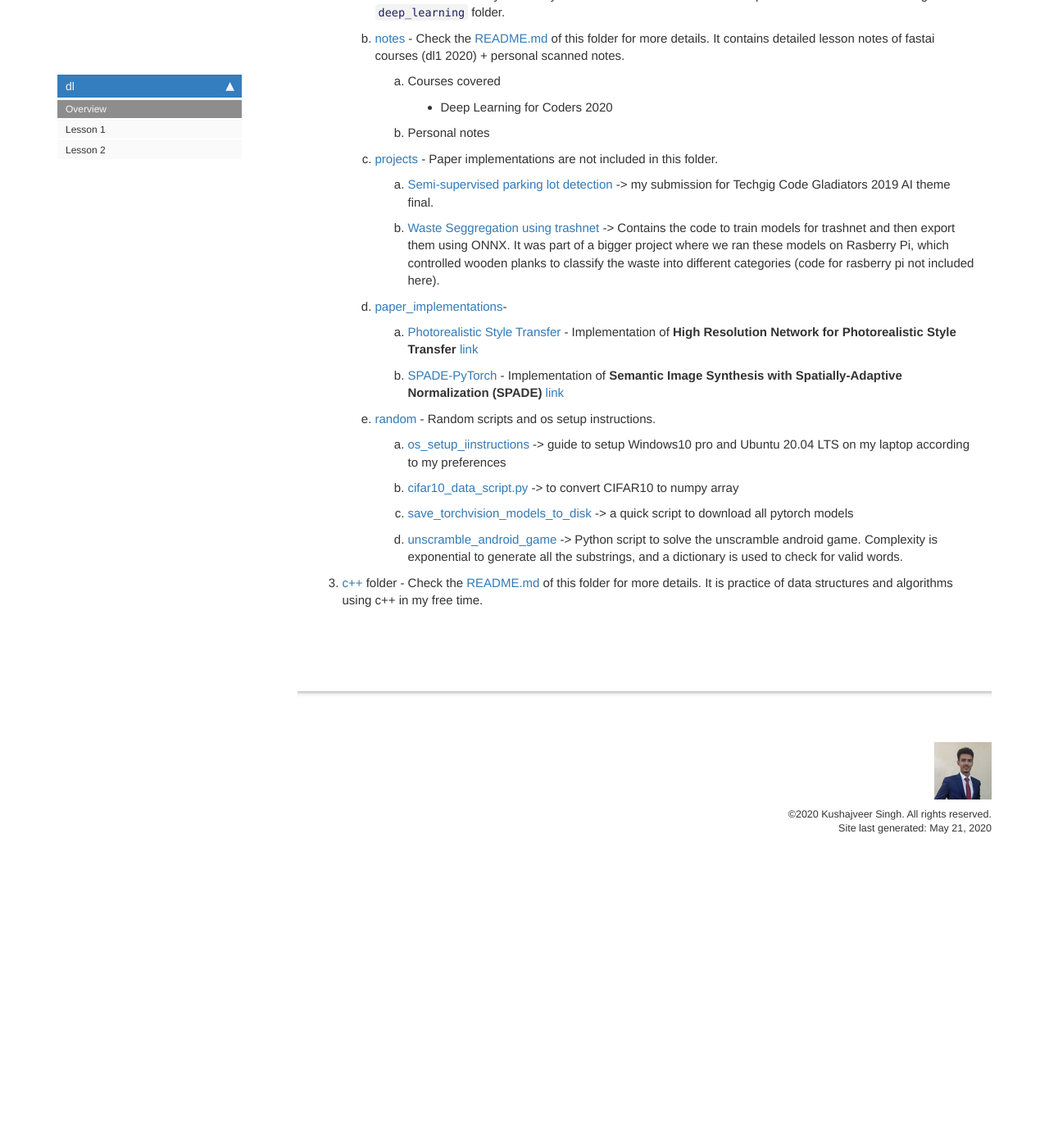
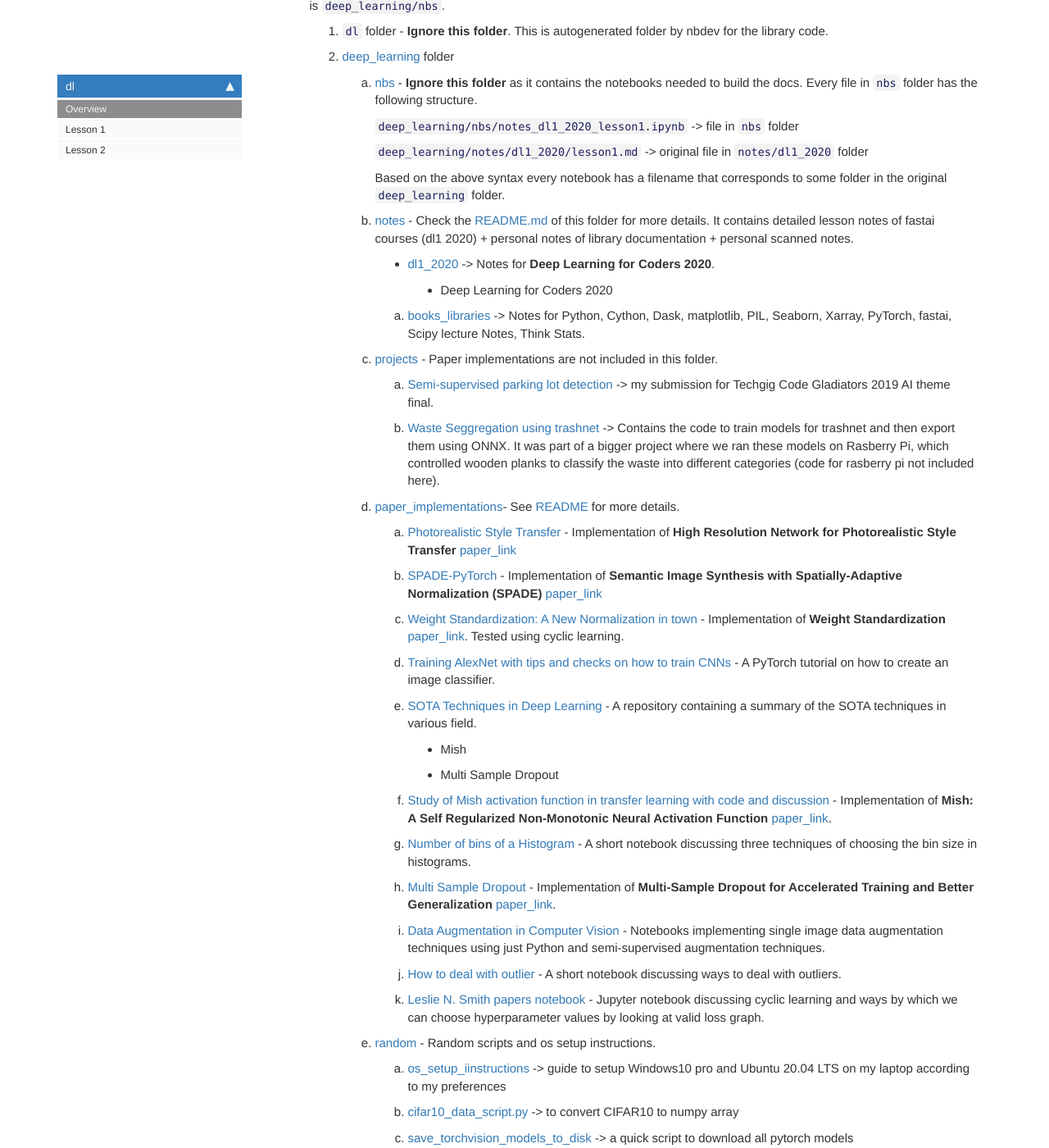
Before and after one commit to jcbrtl/deep_learning, a Jekyll site: the page built from docs/index.html, in a window 1280 px wide and 1400 px high, scrolled down 1175 px. Shown: the whole window at 82% size. Built offline with Jekyll 4.4.1, drawn with Linux system fonts in a browser that asks for light colours; nearby versions of some CDN libraries; comment, search, counter and statistics services are not loaded; before the commit the page ends 2245 px from its top, so only the background shows below that; some of the changed text lies outside the part shown.

Commit message:
organize

```diff
--- a/docs/index.html
+++ b/docs/index.html
@@ -42,6 +42,9 @@
 </div>
 <div class="cell border-box-sizing text_cell rendered"><div class="inner_cell">
 <div class="text_cell_render border-box-sizing rendered_html">
+<h3 id="May-22,-2020">May 22, 2020<a class="anchor-link" href="#May-22,-2020"> </a></h3><ul>
+<li>Organized repo</li>
+</ul>
 <h3 id="May-5,-2020">May 5, 2020<a class="anchor-link" href="#May-5,-2020"> </a></h3><ul>
 <li>Created the repo</li>
 <li>Migrated notes repo</li>
@@ -65,8 +68,12 @@
 <div class="text_cell_render border-box-sizing rendered_html">
 <h2 id="TODO">TODO<a class="anchor-link" href="#TODO"> </a></h2><ul>
 <li>[ ] Copy personal notes</li>
-<li>[ ] Sort content in TODO folder</li>
+<li>[x] Sort content in TODO folder</li>
 <li>[ ] Add documentation for unscramble game</li>
+<li>[ ] Update README of paper_implementations</li>
+<li>[ ] Update README of notes</li>
+<li>[ ] Add scanned copy of personal notes</li>
+<li>[ ] Organize home page README</li>
 </ul>
 
 </div>
@@ -85,13 +92,15 @@
 <p><code>deep_learning/notes/dl1_2020/lesson1.md</code> -&gt; original file in <code>notes/dl1_2020</code> folder</p>
 <p>Based on the above syntax every notebook has a filename that corresponds to some folder in the original <code>deep_learning</code> folder.</p>
 </li>
-<li><p><a href="https://github.com/KushajveerSingh/deep_learning/tree/master/deep_learning/notes">notes</a> - Check the <a href="https://github.com/KushajveerSingh/deep_learning/blob/master/deep_learning/notes/README.md">README.md</a> of this folder for more details. It contains detailed lesson notes of fastai courses (dl1 2020) + personal scanned notes.</p>
-<ol>
-<li>Courses covered<ul>
+<li><p><a href="https://github.com/KushajveerSingh/deep_learning/tree/master/deep_learning/notes">notes</a> - Check the <a href="https://github.com/KushajveerSingh/deep_learning/blob/master/deep_learning/notes/README.md">README.md</a> of this folder for more details. It contains detailed lesson notes of fastai courses (dl1 2020) + personal notes of library documentation + personal scanned notes.</p>
+<ul>
+<li><a href="https://github.com/KushajveerSingh/deep_learning/tree/master/deep_learning/notes/dl1_2020">dl1_2020</a> -&gt; Notes for <strong>Deep Learning for Coders 2020</strong>.<ul>
 <li>Deep Learning for Coders 2020</li>
 </ul>
 </li>
-<li>Personal notes</li>
+</ul>
+<ol>
+<li><a href="https://github.com/KushajveerSingh/deep_learning/tree/master/deep_learning/notes/books_libraries">books_libraries</a> -&gt; Notes for Python, Cython, Dask, matplotlib, PIL, Seaborn, Xarray, PyTorch, fastai, Scipy lecture Notes, Think Stats.</li>
 </ol>
 </li>
 <li><p><a href="https://github.com/KushajveerSingh/deep_learning/tree/master/deep_learning/projects">projects</a> - Paper implementations are not included in this folder.</p>
@@ -100,10 +109,23 @@
 <li><a href="https://github.com/KushajveerSingh/deep_learning/tree/master/deep_learning/projects/Waste%20Seggregation%20using%20trashnet">Waste Seggregation using trashnet</a> -&gt; Contains the code to train models for trashnet and then export them using ONNX. It was part of a bigger project where we ran these models on Rasberry Pi, which controlled wooden planks to classify the waste into different categories (code for rasberry pi not included here).</li>
 </ol>
 </li>
-<li><p><a href="https://github.com/KushajveerSingh/SPADE-PyTorch">paper_implementations</a>-</p>
+<li><p><a href="https://github.com/KushajveerSingh/deep_learning/tree/master/deep_learning/paper_implementations">paper_implementations</a>- See <a href="https://github.com/KushajveerSingh/deep_learning/tree/master/deep_learning/paper_implementations/README.md">README</a> for more details.</p>
 <ol>
-<li><a href="https://github.com/KushajveerSingh/Photorealistic-Style-Transfer/tree/6c9c90fa9610117b8ad85aaec801ca1b020421c2">Photorealistic Style Transfer</a> - Implementation of <strong>High Resolution Network for Photorealistic Style Transfer</strong> <a href="https://arxiv.org/abs/1904.11617">link</a></li>
-<li><a href="https://github.com/KushajveerSingh/SPADE-PyTorch/tree/8e367f9015122c627d95f3fa339182dd4a47715f">SPADE-PyTorch</a> - Implementation of <strong>Semantic Image Synthesis with Spatially-Adaptive Normalization (SPADE)</strong> <a href="https://arxiv.org/abs/1903.07291">link</a></li>
+<li><a href="https://github.com/KushajveerSingh/Photorealistic-Style-Transfer/tree/6c9c90fa9610117b8ad85aaec801ca1b020421c2">Photorealistic Style Transfer</a> - Implementation of <strong>High Resolution Network for Photorealistic Style Transfer</strong> <a href="https://arxiv.org/abs/1904.11617">paper_link</a></li>
+<li><a href="https://github.com/KushajveerSingh/SPADE-PyTorch/tree/8e367f9015122c627d95f3fa339182dd4a47715f">SPADE-PyTorch</a> - Implementation of <strong>Semantic Image Synthesis with Spatially-Adaptive Normalization (SPADE)</strong> <a href="https://arxiv.org/abs/1903.07291">paper_link</a></li>
+<li><a href="https://github.com/KushajveerSingh/deep_learning/tree/master/deep_learning/paper_implementations/Weight%20Standardization:%20A%20New%20Normalization%20in%20town">Weight Standardization: A New Normalization in town</a> - Implementation of <strong>Weight Standardization</strong> <a href="https://arxiv.org/abs/1903.10520">paper_link</a>. Tested using cyclic learning.</li>
+<li><a href="https://github.com/KushajveerSingh/deep_learning/tree/master/deep_learning/paper_implementations/Training%20AlexNet%20with%20tips%20and%20checks%20on%20how%20to%20train%20CNNs">Training AlexNet with tips and checks on how to train CNNs</a> - A PyTorch tutorial on how to create an image classifier.</li>
+<li><a href="https://github.com/KushajveerSingh/deep_learning/tree/master/deep_learning/paper_implementations/SOTA%20Techniques%20in%20Deep%20Learning">SOTA Techniques in Deep Learning</a> - A repository containing a summary of the SOTA techniques in various field.<ul>
+<li>Mish</li>
+<li>Multi Sample Dropout</li>
+</ul>
+</li>
+<li><a href="https://github.com/KushajveerSingh/deep_learning/tree/master/deep_learning/paper_implementations/Study%20of%20Mish%20activation%20function%20in%20transfer%20learning%20with%20code%20and%20discussion">Study of Mish activation function in transfer learning with code and discussion</a> - Implementation of <strong>Mish: A Self Regularized Non-Monotonic Neural Activation Function</strong> <a href="https://arxiv.org/abs/1908.08681">paper_link</a>.</li>
+<li><a href="https://github.com/KushajveerSingh/deep_learning/tree/master/deep_learning/paper_implementations/Number%20of%20bins%20of%20a%20Histogram">Number of bins of a Histogram</a> - A short notebook discussing three techniques of choosing the bin size in histograms.</li>
+<li><a href="https://github.com/KushajveerSingh/deep_learning/tree/master/deep_learning/paper_implementations/Multi%20Sample%20Dropout">Multi Sample Dropout</a> - Implementation of <strong>Multi-Sample Dropout for Accelerated Training and Better Generalization</strong> <a href="https://arxiv.org/abs/1905.09788">paper_link</a>.</li>
+<li><a href="https://github.com/KushajveerSingh/deep_learning/tree/master/deep_learning/paper_implementations/Data%20Augmentation%20in%20Computer%20Vision">Data Augmentation in Computer Vision</a> - Notebooks implementing single image data augmentation techniques using just Python and semi-supervised augmentation techniques.</li>
+<li><a href="https://github.com/KushajveerSingh/deep_learning/tree/master/deep_learning/paper_implementations/How%20to%20deal%20with%20outliers">How to deal with outlier</a> - A short notebook discussing ways to deal with outliers.</li>
+<li><a href="https://github.com/KushajveerSingh/deep_learning/tree/master/deep_learning/paper_implementations/Leslie%20N.%20Smith%20papers%20notebook">Leslie N. Smith papers notebook</a> - Jupyter notebook discussing cyclic learning and ways by which we can choose hyperparameter values by looking at valid loss graph.</li>
 </ol>
 </li>
 <li><p><a href="https://github.com/KushajveerSingh/deep_learning/tree/master/deep_learning/random">random</a> - Random scripts and os setup instructions.</p>
```
Also changed, not shown: README.md, 1 other file.
